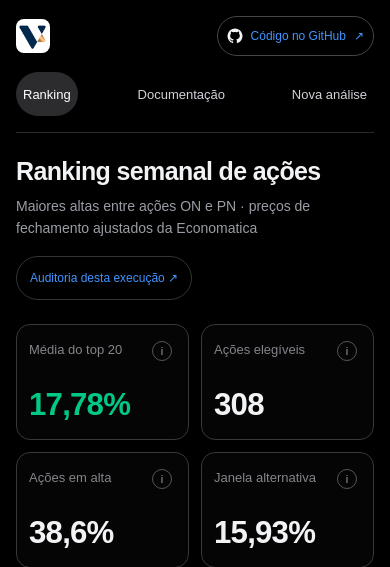
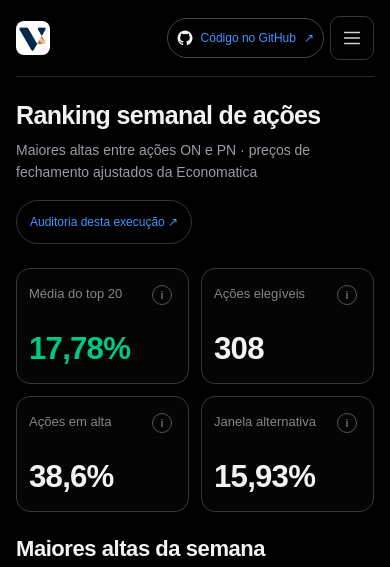
Before and after one commit to lucassperess/v8-ranking-semanal, a FastAPI app: page / in a window 390 px wide. Shown: the top 567 px of the page. Run offline with FastAPI, Linux system fonts and the light colour scheme.

Commit message:
feat: add mobile hamburger menu and V8 favicon

```diff
--- a/webapp/static/documentation.html
+++ b/webapp/static/documentation.html
@@ -2,14 +2,16 @@
 <html lang="pt-BR">
   <head>
     <meta charset="utf-8" />
+    <link rel="icon" type="image/png" href="/static/v8-logo.png" />
+    <link rel="apple-touch-icon" href="/static/v8-logo.png" />
     <meta name="viewport" content="width=device-width, initial-scale=1" />
     <meta name="theme-color" content="#000" />
     <title>{{TITLE}} · Documentação · V8 Capital</title>
     <link rel="stylesheet" href="/static/styles.css?v=organized-20261006" />
     <link rel="stylesheet" href="/static/documentation.css?v=1" />
-    <link rel="stylesheet" href="/static/mobile.css?v=mobile-20261006" />
+    <link rel="stylesheet" href="/static/mobile.css?v=menu-20261006" />
     <script src="/static/documentation.js?v=mobile-20261006" defer></script>
-    <script src="/static/header.js?v=mobile-20261006" defer></script>
+    <script src="/static/header.js?v=menu-20261006" defer></script>
   </head>
   <body>
     <a class="skip-link" href="#docs-content">Ir para o artigo</a>
--- a/webapp/static/header.js
+++ b/webapp/static/header.js
@@ -1,4 +1,31 @@
 document.addEventListener('DOMContentLoaded', () => {
+  const header = document.querySelector('.topbar');
+  const menu = header.querySelector('.menu-toggle');
+  const navigation = document.getElementById('primary-navigation');
+  const setMenu = (open) => {
+    header.classList.toggle('menu-expanded', open);
+    menu.setAttribute('aria-expanded', String(open));
+    menu.setAttribute('aria-label', open ? 'Fechar menu' : 'Abrir menu');
+  };
+  header.classList.add('menu-ready');
+  menu.addEventListener('click', (event) => {
+    const open = menu.getAttribute('aria-expanded') !== 'true';
+    setMenu(open);
+    if (open && event.detail === 0) navigation.querySelector('a').focus();
+  });
+  navigation.addEventListener('click', (event) => {
+    if (event.target.closest('a')) setMenu(false);
+  });
+  document.addEventListener('click', (event) => {
+    if (!header.contains(event.target)) setMenu(false);
+  });
+  document.addEventListener('keydown', (event) => {
+    if (event.key === 'Escape' && menu.getAttribute('aria-expanded') === 'true') {
+      setMenu(false);
+      menu.focus();
+    }
+  });
+  matchMedia('(max-width: 800px)').addEventListener('change', () => setMenu(false));
   const closeTips = () =>
     document
       .querySelectorAll('.info-button[aria-expanded="true"]')
--- a/webapp/static/index.html
+++ b/webapp/static/index.html
@@ -2,6 +2,8 @@
 <html lang="pt-BR">
   <head>
     <meta charset="utf-8" />
+    <link rel="icon" type="image/png" href="/static/v8-logo.png" />
+    <link rel="apple-touch-icon" href="/static/v8-logo.png" />
     <meta name="viewport" content="width=device-width, initial-scale=1" />
     <meta name="theme-color" content="#080b10" />
     <title>Ranking semanal de ações · V8 Capital</title>
@@ -10,9 +12,9 @@
       content="Ranking semanal de ações brasileiras com metodologia, alertas e teste de novas extrações da Economatica."
     />
     <link rel="stylesheet" href="/static/styles.css?v=organized-20261006" />
-    <link rel="stylesheet" href="/static/mobile.css?v=mobile-20261006" />
+    <link rel="stylesheet" href="/static/mobile.css?v=menu-20261006" />
     <script src="/static/app.js?v=mobile-20261006" defer></script>
-    <script src="/static/header.js?v=mobile-20261006" defer></script>
+    <script src="/static/header.js?v=menu-20261006" defer></script>
   </head>
   <body>
     <a class="skip-link" href="#ranking">Ir para o ranking</a>
--- a/webapp/static/methodology.html
+++ b/webapp/static/methodology.html
@@ -2,14 +2,16 @@
 <html lang="pt-BR">
   <head>
     <meta charset="utf-8" />
+    <link rel="icon" type="image/png" href="/static/v8-logo.png" />
+    <link rel="apple-touch-icon" href="/static/v8-logo.png" />
     <meta name="viewport" content="width=device-width, initial-scale=1" />
     <meta name="theme-color" content="#000" />
     <title>Auditoria da execução · V8 Capital</title>
     <link rel="stylesheet" href="/static/styles.css?v=organized-20261006" />
     <link rel="stylesheet" href="/static/audit.css?v=20261006-1" />
-    <link rel="stylesheet" href="/static/mobile.css?v=mobile-20261006" />
+    <link rel="stylesheet" href="/static/mobile.css?v=menu-20261006" />
     <script src="/static/methodology.js?v=mobile-20261006" defer></script>
-    <script src="/static/header.js?v=mobile-20261006" defer></script>
+    <script src="/static/header.js?v=menu-20261006" defer></script>
   </head>
   <body class="documentation-page audit-page">
     <a class="skip-link" href="#method-content">Ir para a auditoria</a>
--- a/webapp/static/mobile.css
+++ b/webapp/static/mobile.css
@@ -1,4 +1,24 @@
 /* Mobile layouts: reading order, touch controls and persistent context. */
+.menu-toggle {
+  display: none;
+}
+.menu-toggle svg {
+  width: 22px;
+  height: 22px;
+  fill: none;
+  stroke: currentColor;
+  stroke-width: 1.7;
+  stroke-linecap: round;
+}
+.menu-close-icon {
+  display: none;
+}
+.menu-toggle[aria-expanded='true'] .menu-open-icon {
+  display: none;
+}
+.menu-toggle[aria-expanded='true'] .menu-close-icon {
+  display: block;
+}
 @media (max-width: 1000px), (pointer: coarse) {
   .fullscreen-button {
     display: none;
@@ -41,6 +61,33 @@
     min-height: 44px;
     padding: 8px 7px !important;
     font-size: 13px;
+  }
+  .topbar.menu-ready .topnav {
+    display: none;
+  }
+  .topbar.menu-expanded .topnav {
+    display: grid;
+    grid-template-columns: 1fr;
+    gap: 6px;
+    padding-top: 12px;
+    border-top: 1px solid var(--line);
+  }
+  .topbar.menu-expanded .topnav a {
+    justify-content: flex-start;
+    padding: 12px 16px !important;
+  }
+  .topbar.menu-ready .menu-toggle {
+    display: grid;
+    place-items: center;
+    width: 44px;
+    height: 44px;
+    border: 1px solid #38383b;
+    border-radius: 10px;
+    background: transparent;
+    color: #d0d0d7;
+  }
+  .menu-toggle:hover {
+    background: #222225;
   }
   .header-actions .source-link {
     min-height: 40px;
--- a/webapp/static/new-analysis.html
+++ b/webapp/static/new-analysis.html
@@ -2,13 +2,15 @@
 <html lang="pt-BR">
   <head>
     <meta charset="utf-8" />
+    <link rel="icon" type="image/png" href="/static/v8-logo.png" />
+    <link rel="apple-touch-icon" href="/static/v8-logo.png" />
     <meta name="viewport" content="width=device-width, initial-scale=1" />
     <meta name="theme-color" content="#000" />
     <title>Nova análise · V8 Capital</title>
     <link rel="stylesheet" href="/static/styles.css?v=organized-20261006" />
-    <link rel="stylesheet" href="/static/mobile.css?v=mobile-20261006" />
+    <link rel="stylesheet" href="/static/mobile.css?v=menu-20261006" />
     <script src="/static/new-analysis.js?v=mobile-20261006" defer></script>
-    <script src="/static/header.js?v=mobile-20261006" defer></script>
+    <script src="/static/header.js?v=menu-20261006" defer></script>
   </head>
   <body class="new-analysis-page">
     <a class="skip-link" href="#upload-form">Ir para o envio</a>
--- a/webapp/templates/header.html
+++ b/webapp/templates/header.html
@@ -2,7 +2,7 @@
   <a class="brand" href="/" aria-label="Resultado de referência"
     ><img class="brand-logo" src="/static/v8-logo.png" alt="V8 Capital" width="40" height="40"
   /></a>
-  <nav class="topnav" aria-label="Navegação principal">
+  <nav id="primary-navigation" class="topnav" aria-label="Navegação principal">
     <a id="nav-result" href="/" {{ACTIVE_ranking}}>Ranking</a
     ><a id="nav-method" href="/documentacao" {{ACTIVE_documentation}}>Documentação</a
     ><a href="/nova-analise" {{ACTIVE_new-analysis}}>Nova análise</a>
@@ -32,6 +32,17 @@
       ><svg class="fullscreen-collapse" viewBox="0 0 24 24" aria-hidden="true">
         <path d="M3 8h5V3M21 8h-5V3M8 21v-5H3M16 21v-5h5" />
       </svg></button
+    ><button
+      class="menu-toggle"
+      type="button"
+      aria-label="Abrir menu"
+      aria-expanded="false"
+      aria-controls="primary-navigation"
+    >
+      <svg viewBox="0 0 24 24" aria-hidden="true">
+        <path class="menu-open-icon" d="M4 6h16M4 12h16M4 18h16" />
+        <path class="menu-close-icon" d="m6 6 12 12M18 6 6 18" />
+      </svg></button
     ><span id="fullscreen-message" class="fullscreen-message" role="status" hidden></span>
   </div>
 </header>
```
